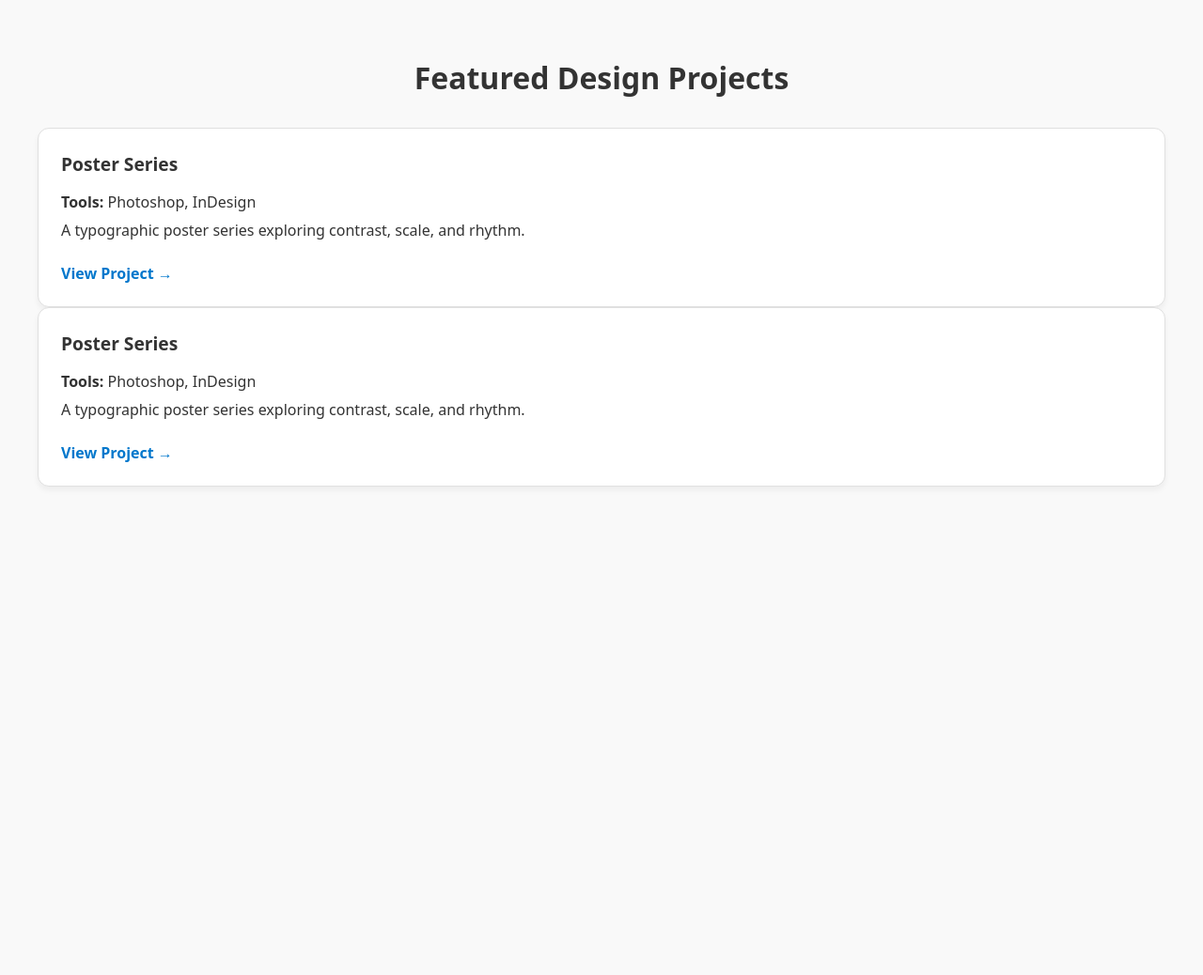
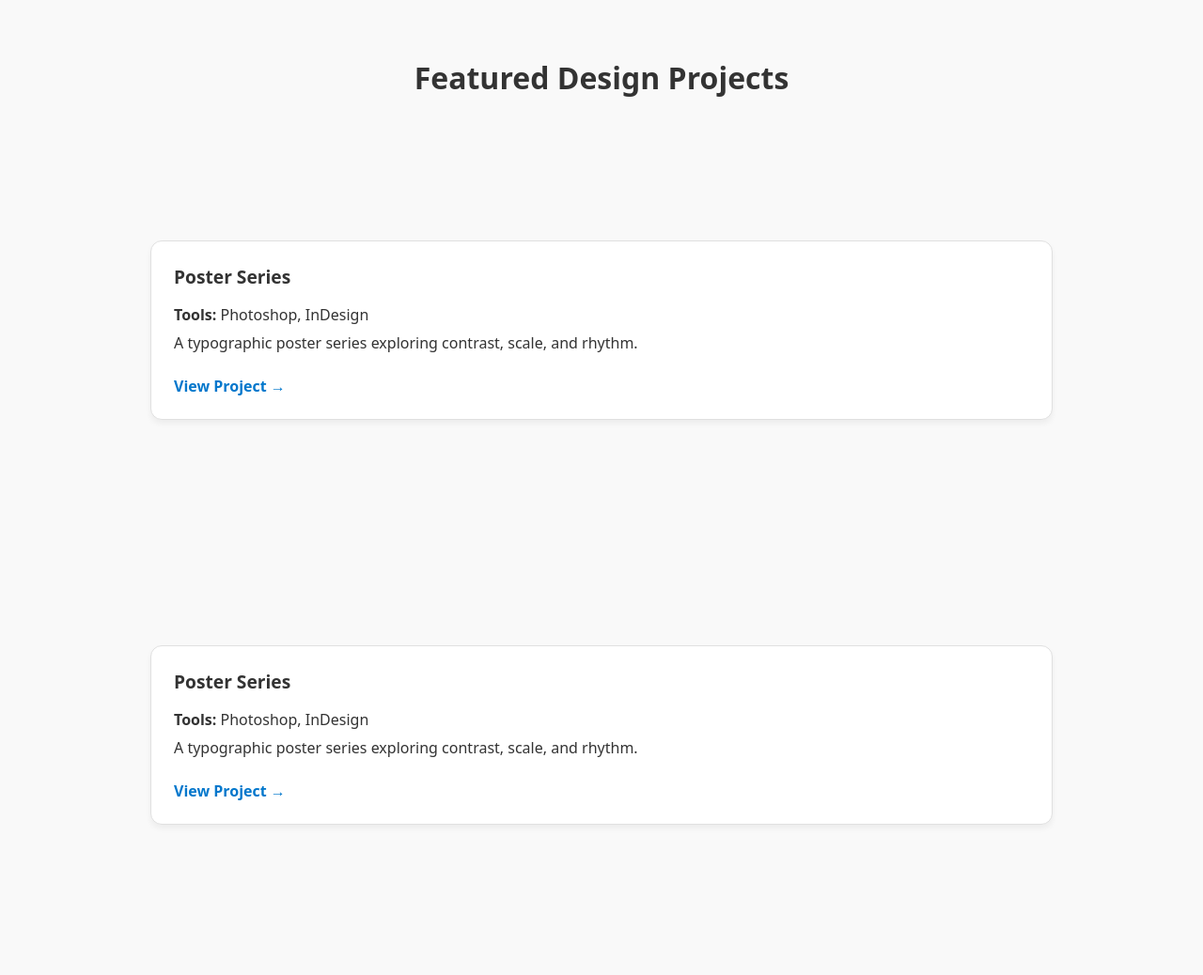
Before and after one commit to Moonflower-pixel/2025-portfolio, a Jekyll site: the page built from design.html, in a window 1280 px wide. Shown: the whole page at 94% size. Built offline with Jekyll 4.4.1, drawn with Linux system fonts in a browser that asks for light colours; before the commit the page ends 900 px from its top, so only the background shows below that.

Commit message:
adding padding

```diff
--- a/_layouts/design.html
+++ b/_layouts/design.html
@@ -23,6 +23,7 @@
       gap: 1.5rem;
       max-width: 1200px;
       margin: 0 auto;
+		padding: 10%
     }
 
     .design-card {
```
